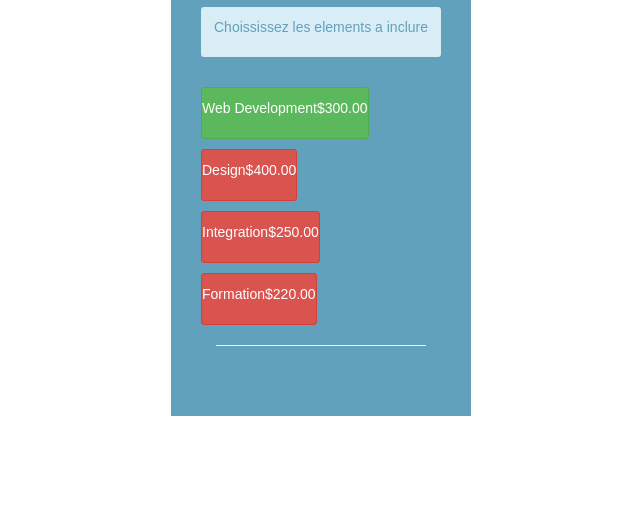
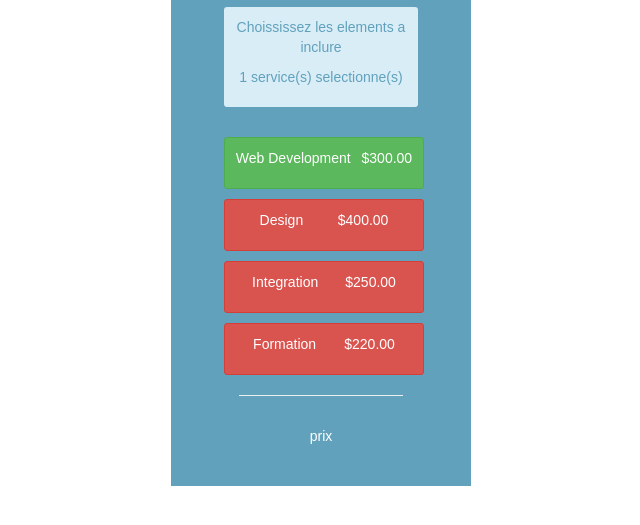
Before and after one commit to simplon-montreuil-promo4/angular-workshop, a website: page exochap3/exo2/index.html in a window 1280 px wide. Shown: the part 63-588 px from the top of the page, without its empty margins (319-959 px from the left). Drawn offline with nearby package versions, Linux system fonts and the light colour scheme.

Commit message:
services selectionés

```diff
--- a/exochap3/exo2/app.js
+++ b/exochap3/exo2/app.js
@@ -19,8 +19,23 @@ app.controller('MainCtrl', ['$scope', function($scope) {
     active:false
 }
 ];
+$scope.totalService = 1; //par default un car 1 d'activé par default
+$scope.total = function (nouveauService){ //pour recupere 1 ou -1 c'est un parametre
+    return $scope.totalService += nouveauService;
+}
 
  $scope.toggleActive = function (service) {
     service.active = !service.active; //false ou tue
- }
+    if (service.active === true) {
+        $scope.total(1);
+    }
+    else{
+        $scope.total(-1);
+    }
+ };
+
 }])
+//quand on clique on envoie la reference Nine
+//on le recupere dans la fonction toggle active
+//on peut acceder à l'objet savoir si c'est
+//true ou false
--- a/exochap3/exo2/index.html
+++ b/exochap3/exo2/index.html
@@ -17,7 +17,7 @@
  	<h1>Services</h1>
  	<div class="row first">
  	<p>Choississez les elements a inclure</p>
- <!-- 	<p>2 services selectionnés</p> -->
+ 	<p>{{total(0)}} service(s) selectionne(s)</p>
  	</div>
  <!-- 	le premier mot fait reference aux noms d'objet dans app.js ici nine -->
  	<button ng-repeat="nine in services" ng-click="toggleActive(nine)" class="row btn {{nine.active ? 'btn-success' : 'btn-danger'}}">
@@ -27,8 +27,8 @@
  	</button>
  	 	<hr>
  	 	<div class="row last">
- 	 		<p>{{total}}</p>
- 	<!--  		<p>{{price}}</p> -->
+ 	 		<p>prix</p>
+
  	 	</div>
  	</div>
  </div>
--- a/exochap3/exo2/styles.css
+++ b/exochap3/exo2/styles.css
@@ -10,7 +10,7 @@
 }
 
 .wrapper {
-	margin:20px 30px;
+	margin:20px 53px;
 }
 .row {
 	display: flex;
@@ -29,6 +29,9 @@
 .first {
 	background-color: #D9EDF7;
 	margin-bottom: 30px;
+	display: flex;
+	flex-direction: column;
+	text-align: center;
 }
 
 .first p {
@@ -38,6 +41,12 @@
 .last {
 	background-color: #61A1BC;
 }
-
-#8EC06C
-#777777
+button p {
+	display: flex;
+	justify-content: space-between;
+}
+button {
+	width: 200px;
+}
+/*#8EC06C
+#777777*/
```
